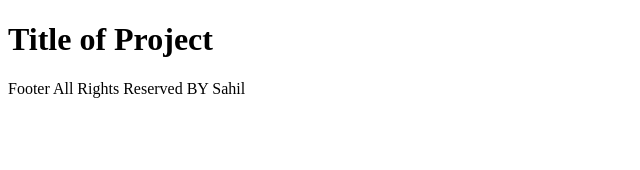
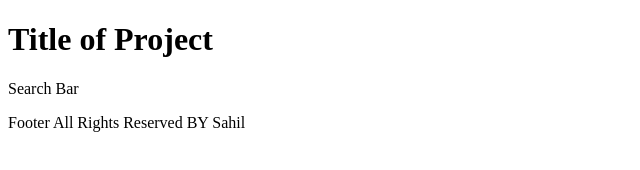
Before and after one commit to sahilbhutto/demo-repo, a plain HTML site: page index.html in a window 1280 px wide. Shown: the whole page, without its empty margins (0-640 px from the left). Drawn offline with Linux system fonts and the light colour scheme.

Commit message:
Added search functionality

```diff
--- a/index.html
+++ b/index.html
@@ -7,6 +7,7 @@
 </head>
 <body>
     <h1>Title of Project</h1>
+    <div>Search Bar</div>
     <p>Footer All Rights Reserved BY Sahil</p>
 </body>
 </html>
```
